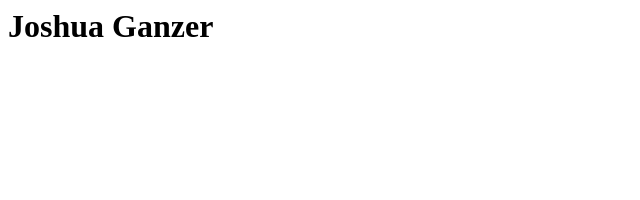
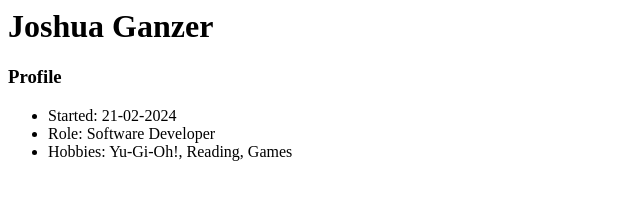
Before and after one commit to Ghost4576/Ghost4576.github.io, a plain HTML site: page Index.html in a window 1280 px wide. Shown: the whole page, without its empty margins (0-640 px from the left). Drawn offline with Linux system fonts and the light colour scheme.

Commit message:
Update Index.html
Updated profile

```diff
--- a/Index.html
+++ b/Index.html
@@ -1 +1,7 @@
 <h1>Joshua Ganzer<h1>
+<h3>Profile</h3>
+<ul>
+<li>Started: 21-02-2024</li>
+<li>Role: Software Developer</li>
+<li>Hobbies: Yu-Gi-Oh!, Reading, Games</li>
+</ul>
```
